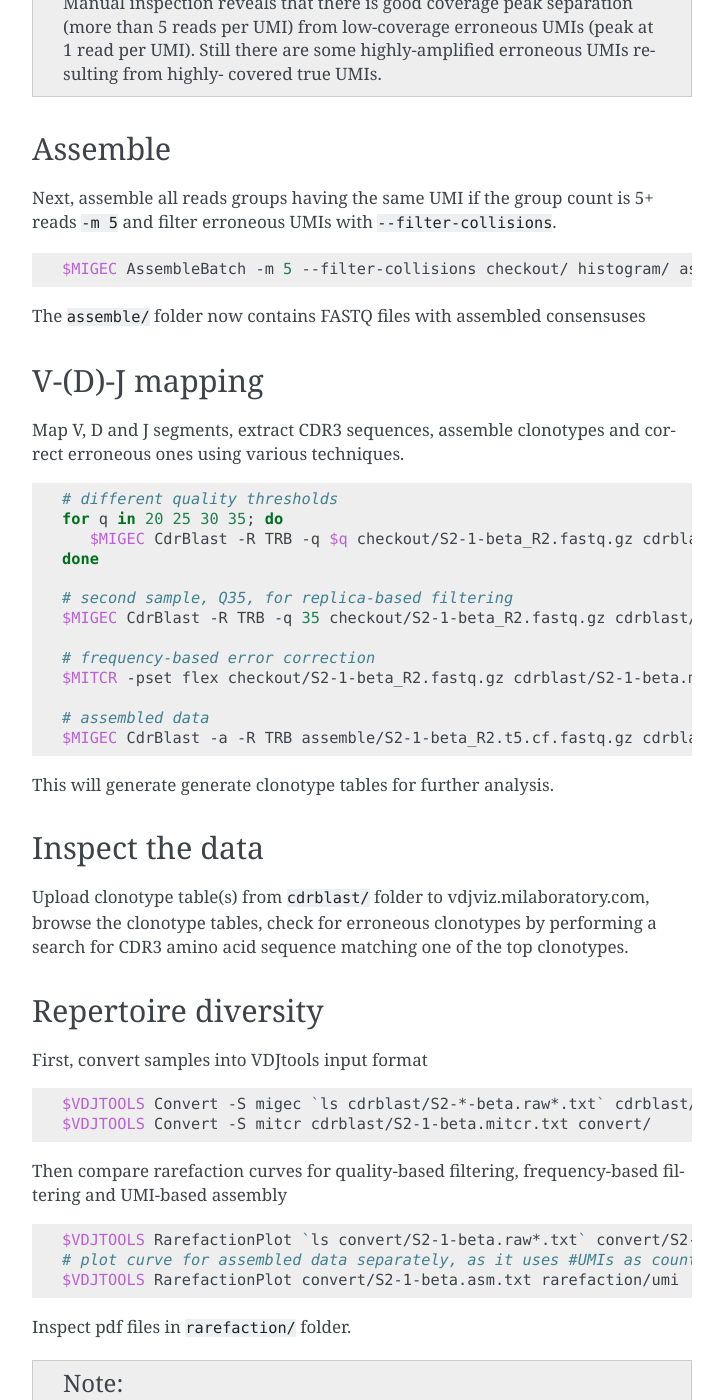
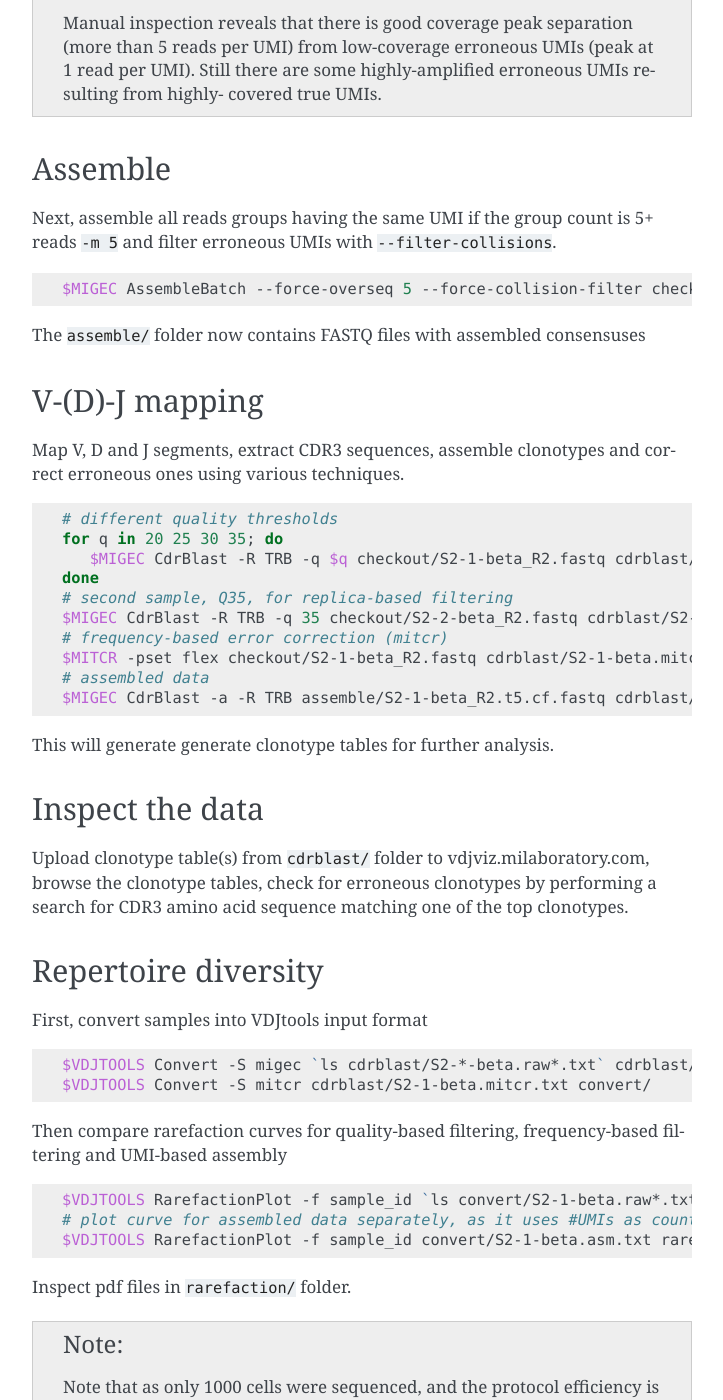
Before and after one commit to mikessh/repseq-tutorial, a Sphinx documentation site: the page built from sphinx/part1.rst, in a window 1280 px wide and 1400 px high, scrolled down 1220 px. Shown: the whole window, without its empty margins (388-1111 px from the left). Built offline with Sphinx 7.4.7, drawn with Linux system fonts in a browser that asks for light colours; some of the changed text lies outside the part shown.

Commit message:
Docs upd. Fix code in part1

```diff
--- a/sphinx/index.rst
+++ b/sphinx/index.rst
@@ -47,6 +47,6 @@
 
    datasets
    software
-   task1
-   task2
-   task3
+   part1
+   part2
+   part3
--- a/sphinx/task1.rst
+++ b/sphinx/part1.rst
@@ -1,4 +1,4 @@
-Task1: Processing and error correction
+Part1: Processing and error correction
 --------------------------------------
 
 Clone the repository with datasets, download MIGEC, MITCR and VDJtools
@@ -73,7 +74,7 @@
 
 .. code-block:: bash
 
-    $MIGEC AssembleBatch -m 5 --filter-collisions checkout/ histogram/ assemble/
+    $MIGEC AssembleBatch --force-overseq 5 --force-collision-filter checkout/ histogram/ assemble/
 
 The ``assemble/`` folder now contains FASTQ files with assembled consensuses
 
@@ -87,17 +88,14 @@
 
     # different quality thresholds
     for q in 20 25 30 35; do
-       $MIGEC CdrBlast -R TRB -q $q checkout/S2-1-beta_R2.fastq.gz cdrblast/S2-1-beta.raw$q.txt
+       $MIGEC CdrBlast -R TRB -q $q checkout/S2-1-beta_R2.fastq cdrblast/S2-1-beta.raw$q.txt
     done
-
     # second sample, Q35, for replica-based filtering
-    $MIGEC CdrBlast -R TRB -q 35 checkout/S2-1-beta_R2.fastq.gz cdrblast/S2-2-beta.raw35.txt
-
-    # frequency-based error correction
-    $MITCR -pset flex checkout/S2-1-beta_R2.fastq.gz cdrblast/S2-1-beta.mitcr.txt
-
+    $MIGEC CdrBlast -R TRB -q 35 checkout/S2-2-beta_R2.fastq cdrblast/S2-2-beta.raw35.txt
+    # frequency-based error correction (mitcr)
+    $MITCR -pset flex checkout/S2-1-beta_R2.fastq cdrblast/S2-1-beta.mitcr.txt
     # assembled data
-    $MIGEC CdrBlast -a -R TRB assemble/S2-1-beta_R2.t5.cf.fastq.gz cdrblast/S2-1-beta.asm.txt
+    $MIGEC CdrBlast -a -R TRB assemble/S2-1-beta_R2.t5.cf.fastq cdrblast/S2-1-beta.asm.txt
 
 This will generate generate clonotype tables for further analysis.
 
@@ -124,9 +122,9 @@
 
 .. code-block:: bash
 
-    $VDJTOOLS RarefactionPlot `ls convert/S2-1-beta.raw*.txt` convert/S2-1-beta.mitcr.txt rarefaction/qual-and-freq
+    $VDJTOOLS RarefactionPlot -f sample_id `ls convert/S2-1-beta.raw*.txt` convert/S2-1-beta.mitcr.txt rarefaction/qual-and-freq
     # plot curve for assembled data separately, as it uses #UMIs as count, not reads
-    $VDJTOOLS RarefactionPlot convert/S2-1-beta.asm.txt rarefaction/umi
+    $VDJTOOLS RarefactionPlot -f sample_id convert/S2-1-beta.asm.txt rarefaction/umi
 
 Inspect pdf files in ``rarefaction/`` folder.
 
@@ -145,8 +143,8 @@
 
 .. code-block:: bash
 
-    $VDJTOOLS OverlapPair convert/S2-1-beta.raw35.txt convert/S2-2-beta.raw35.txt convert/
-    $VDJTOOLS RarefactionPlot -f sample_id convert/S2-1-beta.raw35.txt convert/S2-2-beta.raw35.txt convert/paired.strict.table.txt rarefaction/overlap
+   $VDJTOOLS OverlapPair convert/S2-1-beta.raw35.txt convert/S2-2-beta.raw35.txt convert/
+   $VDJTOOLS RarefactionPlot -f sample_id convert/S2-1-beta.raw35.txt convert/S2-2-beta.raw35.txt convert/paired.strict.table.txt rarefaction/overlap
 
 .. note::
     There is still a substantial level of artificial diversity,
```
Also changed, not shown: other parts of sphinx/part1.rst (+6 -5 lines), sphinx/part2.rst (renamed from sphinx/task2.rst), sphinx/part3.rst (renamed from sphinx/task3.rst).
